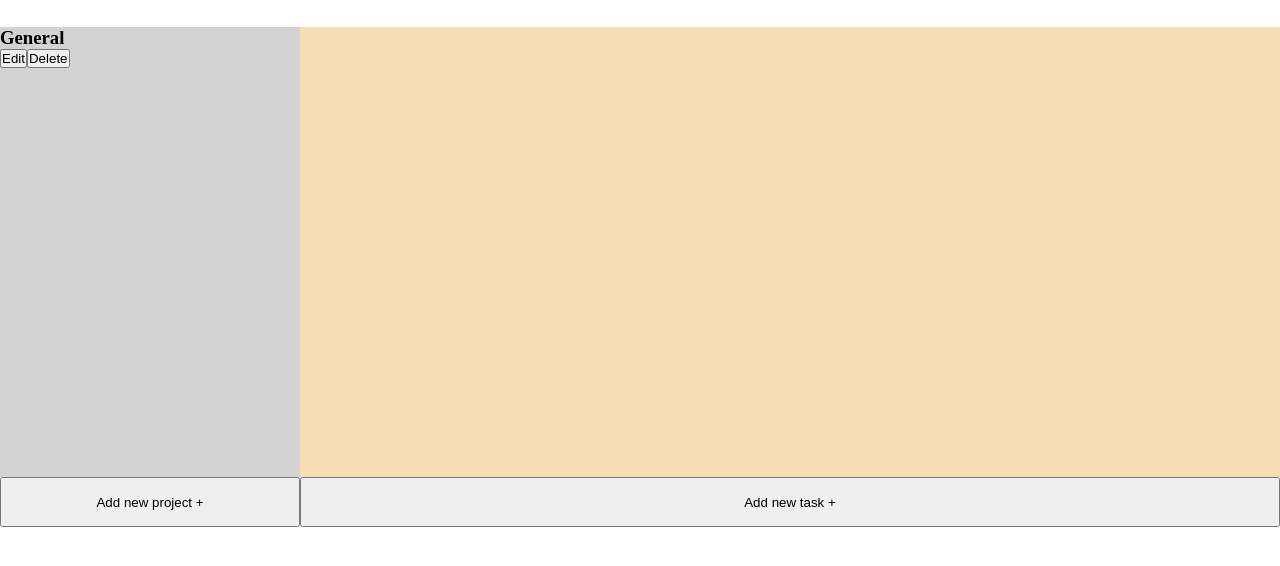
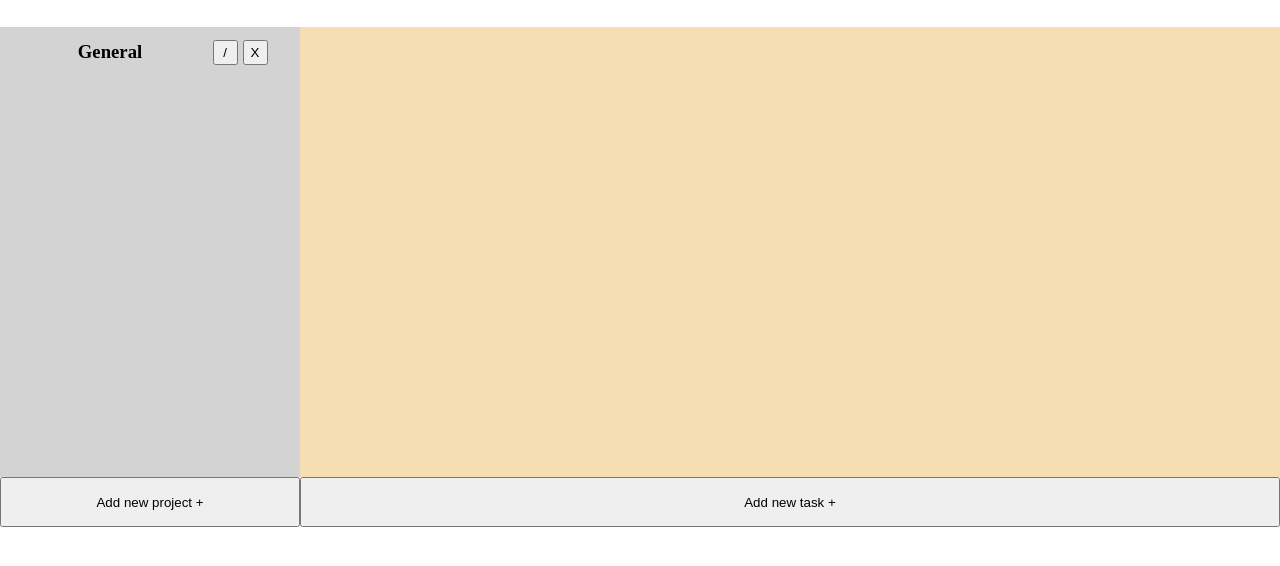
Before and after one commit to AlmirBunjaku/TodoListJS, a website built with webpack: page dist/index.html in a window 1280 px wide. Shown: the part 70-636 px from the top of the page. Built offline with nearby package versions, Linux system fonts and the light colour scheme.

Commit message:
Add delete project function + basic style for project render

```diff
--- a/src/control.js
+++ b/src/control.js
@@ -12,15 +12,15 @@ const control = (() => {
         const project = projectFactory(name);
         projects.push(project);
     };
-    const getProjectsArray = () => {
-        return projects;
-    };
     const deleteProject = (index) => {
         projects.splice(index, 1);
     };
     const editProject = (index, name) => {
         currentProject = projects[index];
         currentProjectIndex = index;
+    };
+    const getProjectsArray = () => {
+        return projects;
     };
     const getCurrentProject = () => {
         return currentProject;
--- a/src/dom.js
+++ b/src/dom.js
@@ -6,6 +6,52 @@ import { format } from 'date-fns';
 import { parseISO } from 'date-fns/parseISO';
 
 const DOMcontrol = (() => {
+
+    const renderProjects = () => {
+        const projectsList = document.querySelector('#projects-list');
+        while (projectsList.firstChild) {
+            projectsList.removeChild(projectsList.firstChild);
+        }
+
+        for (let i = 0; i < control.getProjectsArray().length; i++) {
+
+            const projectName = document.createElement('h3');
+            projectName.id = 'project-' + i;
+            projectName.className = 'project-name';
+            projectName.textContent = control.getProjectsArray()[i].name;
+
+            const editButton = document.createElement('button');
+            editButton.id = 'edit-' + i;
+            editButton.className = 'edit-project';
+            editButton.textContent = '/';
+
+            const deleteButton = document.createElement('button');
+            deleteButton.id = 'delete-' + i;
+            deleteButton.className = 'delete-project';
+            deleteButton.textContent = 'X';
+
+            const projectTab = document.createElement('div');
+            projectTab.id = 'project-tab-' + i;
+            projectTab.className = 'project-tab';
+
+            projectTab.appendChild(projectName);
+            projectTab.appendChild(editButton);
+            projectTab.appendChild(deleteButton);
+
+            projectsList.appendChild(projectTab);
+        }
+
+        let deleteButtons = document.querySelectorAll('.delete-project');
+        deleteButtons.forEach((deleteButton) => {
+            deleteButton.addEventListener('click', () => {
+                control.deleteProject(deleteButton.id.split('-')[1]);
+                renderProjects();
+            });
+        })
+
+    }
+
+    renderProjects();
 
     const newProjectButton = document.querySelector('#new-project-button');
     newProjectButton.addEventListener('click', () => {
@@ -49,42 +95,6 @@ const DOMcontrol = (() => {
         })
     }
 
-    const renderProjects = () => {
-        const projectsList = document.querySelector('#projects-list');
-
-        // provjera da li div vec ima listu. u tom slucaju obrisati sve, pa ponovo renderirati.
-
-        for (let i = 0; i < control.getProjectsArray().length; i++) {
-
-            const projectName = document.createElement('h3');
-            projectName.id = 'project-' + i;
-            projectName.className = 'project-name';
-            projectName.textContent = control.getProjectsArray()[i].name;
-
-            const editButton = document.createElement('button');
-            editButton.id = 'edit-' + i;
-            editButton.className = 'edit-project';
-            editButton.textContent = 'Edit';
-
-            const deleteButton = document.createElement('button');
-            deleteButton.id = 'delete-' + i;
-            deleteButton.className = 'delete-project';
-            deleteButton.textContent = 'Delete';
-
-            const projectTab = document.createElement('div');
-            projectTab.id = 'project-tab-' + i;
-            projectTab.className = 'project-tab';
-
-            projectTab.appendChild(projectName);
-            projectTab.appendChild(editButton);
-            projectTab.appendChild(deleteButton);
-
-            projectsList.appendChild(projectTab);
-        }
-
-    }
-
-    renderProjects(); // poziv na onloadu stranice
 })();
 
 export { DOMcontrol };
--- a/src/style.css
+++ b/src/style.css
@@ -31,8 +31,23 @@ header {
 
 #projects-list {
     min-height: 450px;
+    max-height: 450px;
     background-color: lightgrey;
-    overflow: auto;
+    overflow-y: auto;
+}
+
+.project-tab {
+    display: grid;
+    grid-template-columns: 200px 30px 30px;
+    grid-template-rows: 30px;
+    justify-items: center;
+    align-items: center;
+    padding: 10px;
+}
+
+.project-tab button {
+    width: 25px;
+    height: 25px;
 }
 
 #todo-container {
```
Also changed, not shown: dist/main.js.
